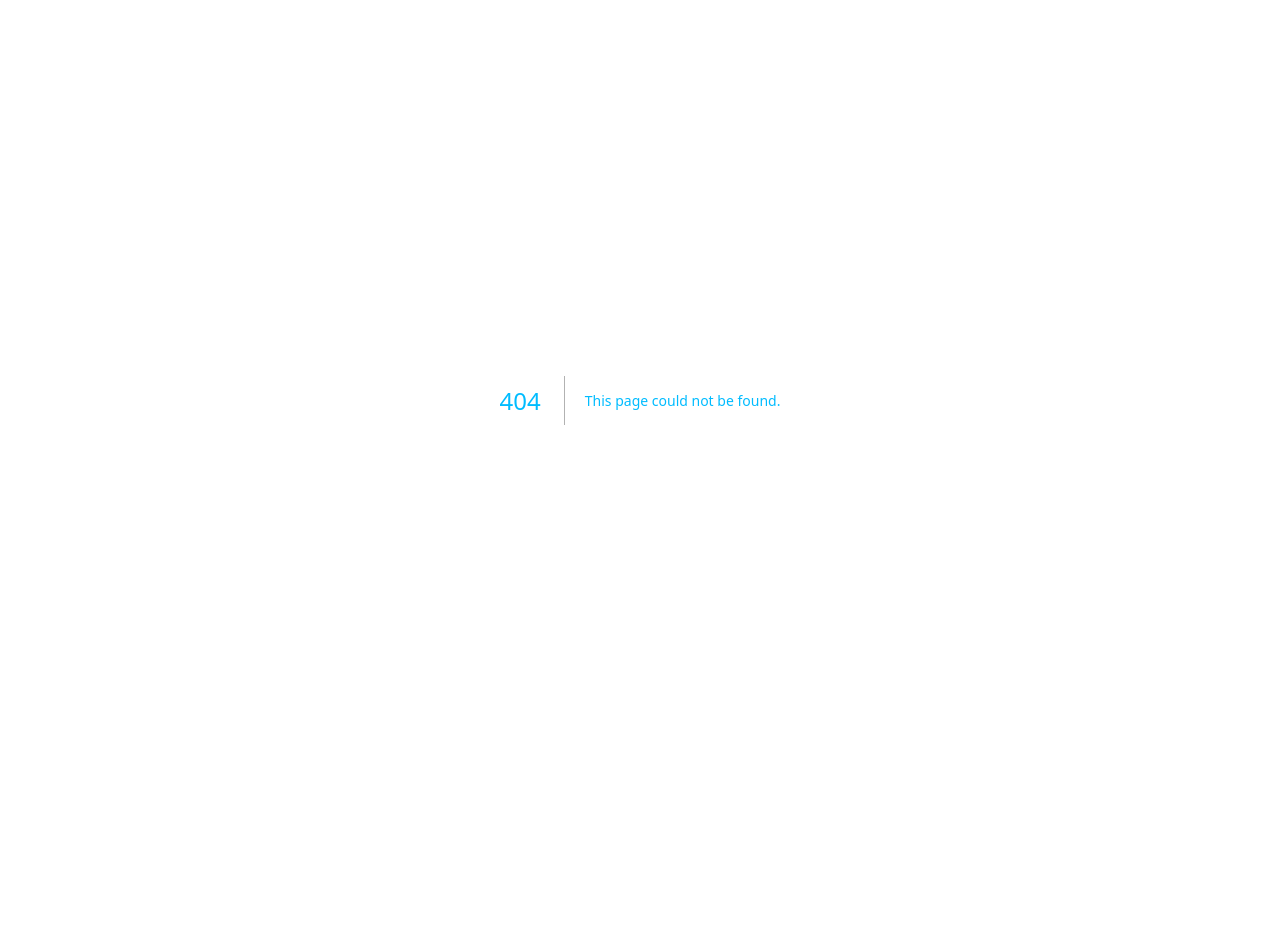
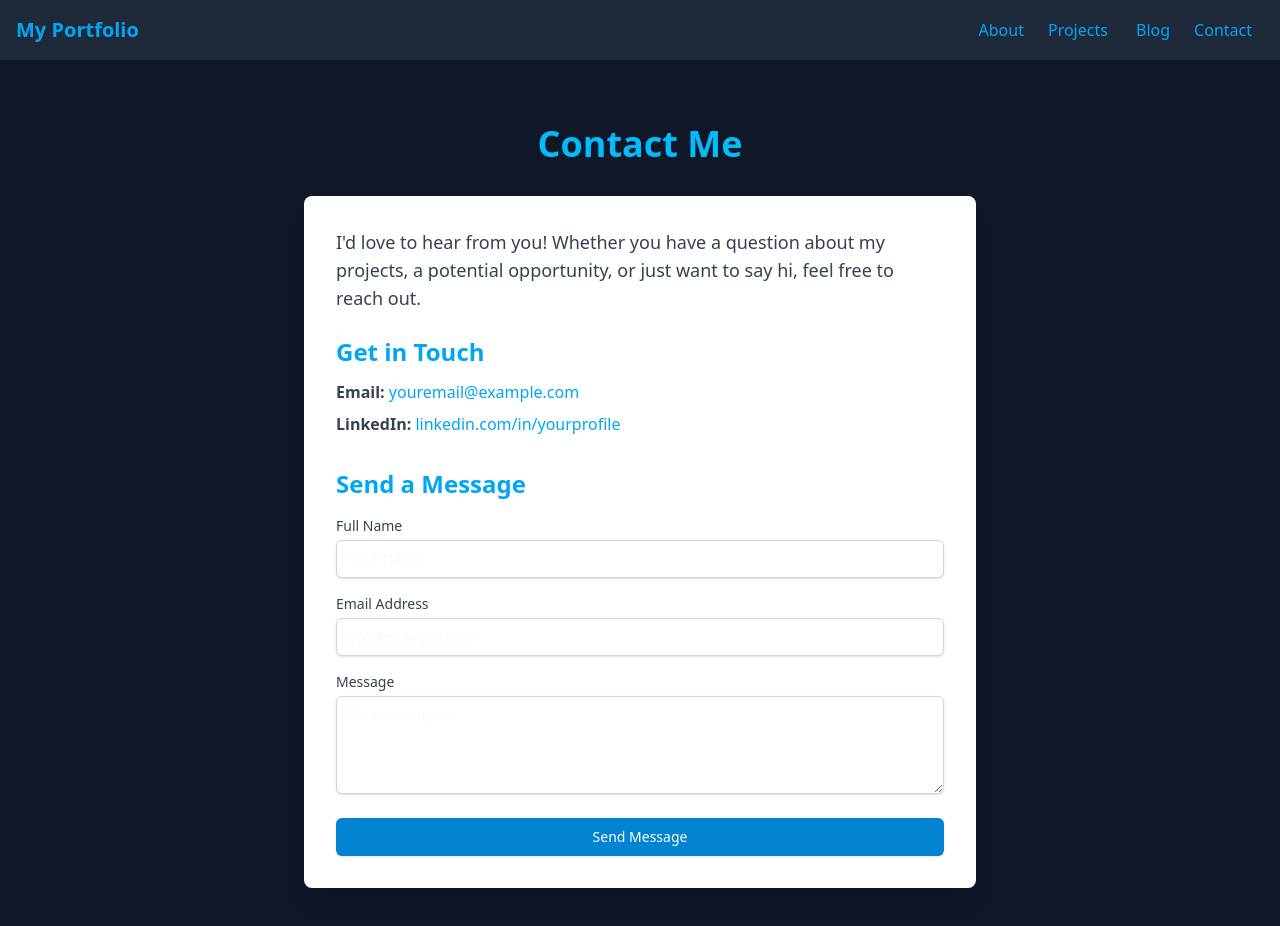
Before and after one commit to Omarhersan/personal_site, a Next.js app: page /contact in a window 1280 px wide. Before the commit this address had no page. Shown: the top 926 px of the page. Before the commit the page ends 800 px from the top, so only its background shows below. Built offline with nearby package versions, Linux system fonts and the light colour scheme.

Commit message:
navigation ready

```diff
--- /dev/null
+++ b/app/blog/page.tsx
@@ -0,0 +1,48 @@
+import React from 'react';
+import Link from 'next/link';
+
+// Sample blog post data - you'll likely want to move this to a separate file or fetch it from an API
+const posts = [
+  {
+    id: 'first-post',
+    title: 'My First Blog Post',
+    date: '2025-06-11',
+    excerpt: 'This is a short summary of my first blog post. More to come!',
+  },
+  {
+    id: 'second-post',
+    title: 'Exploring Next.js Features',
+    date: '2025-06-10',
+    excerpt: 'A dive into some of the cool features Next.js offers for web development.',
+  },
+  // Add more posts as needed
+];
+
+const BlogPage = () => {
+  return (
+    <div className="container mx-auto px-4 py-8">
+      <h1 className="text-4xl font-bold mb-8 text-center">Blog</h1>
+      <div className="space-y-8">
+        {posts.map((post) => (
+          <article key={post.id} className="bg-white dark:bg-gray-800 p-6 rounded-lg shadow-xl">
+            <h2 className="text-2xl font-semibold text-sky-500 mb-2">
+              <Link href={`/blog/${post.id}`} className="hover:underline">
+                {post.title}
+              </Link>
+            </h2>
+            <p className="text-sm text-gray-500 dark:text-gray-400 mb-3">{post.date}</p>
+            <p className="text-gray-700 dark:text-gray-300 mb-4">
+              {post.excerpt}
+            </p>
+            <Link href={`/blog/${post.id}`} className="text-sky-600 hover:text-sky-700 font-medium">
+              Read more &rarr;
+            </Link>
+          </article>
+        ))}
+      </div>
+      {/* You might want to add pagination here if you have many posts */}
+    </div>
+  );
+};
+
+export default BlogPage;
--- a/app/components/navbar/navbar.tsx
+++ b/app/components/navbar/navbar.tsx
@@ -14,6 +14,9 @@ const Navbar = () => {
           <Link href="/projects" className="px-3 hover:text-gray-300">
             Projects
           </Link>
+          <Link href="/blog" className="px-3 hover:text-gray-300"> {/* Added Blog link */}
+            Blog
+          </Link>
           <Link href="/contact" className="px-3 hover:text-gray-300">
             Contact
           </Link>
--- /dev/null
+++ b/app/contact/page.tsx
@@ -0,0 +1,53 @@
+import React from 'react';
+
+const ContactPage = () => {
+  return (
+    <div className="container mx-auto px-4 py-16">
+      <h1 className="text-4xl font-bold mb-8 text-center">Contact Me</h1>
+      <div className="max-w-2xl mx-auto bg-white dark:bg-gray-800 p-8 rounded-lg shadow-xl">
+        <p className="text-lg text-gray-700 dark:text-gray-300 mb-6">
+          I'd love to hear from you! Whether you have a question about my projects,
+          a potential opportunity, or just want to say hi, feel free to reach out.
+        </p>
+
+        {/* Basic Contact Info Example */}
+        <div className="mb-8">
+          <h2 className="text-2xl font-semibold text-sky-500 mb-3">Get in Touch</h2>
+          <p className="text-gray-700 dark:text-gray-300 mb-2">
+            <strong>Email:</strong> <a href="mailto:youremail@example.com" className="hover:underline">youremail@example.com</a>
+          </p>
+          <p className="text-gray-700 dark:text-gray-300 mb-2">
+            <strong>LinkedIn:</strong> <a href="https://linkedin.com/in/yourprofile" target="_blank" rel="noopener noreferrer" className="hover:underline">linkedin.com/in/yourprofile</a>
+          </p>
+          {/* Add other contact methods like GitHub, Twitter, etc. */}
+        </div>
+
+        {/* Simple Contact Form Placeholder (requires form handling logic) */}
+        <div>
+          <h2 className="text-2xl font-semibold text-sky-500 mb-4">Send a Message</h2>
+          <form action="#" method="POST"> { /* Replace # with your form endpoint */}
+            <div className="mb-4">
+              <label htmlFor="name" className="block text-sm font-medium text-gray-700 dark:text-gray-300 mb-1">Full Name</label>
+              <input type="text" name="name" id="name" className="mt-1 block w-full px-3 py-2 bg-white dark:bg-gray-700 border border-gray-300 dark:border-gray-600 rounded-md shadow-sm focus:outline-none focus:ring-sky-500 focus:border-sky-500 sm:text-sm" placeholder="Your Name" />
+            </div>
+            <div className="mb-4">
+              <label htmlFor="email" className="block text-sm font-medium text-gray-700 dark:text-gray-300 mb-1">Email Address</label>
+              <input type="email" name="email" id="email" className="mt-1 block w-full px-3 py-2 bg-white dark:bg-gray-700 border border-gray-300 dark:border-gray-600 rounded-md shadow-sm focus:outline-none focus:ring-sky-500 focus:border-sky-500 sm:text-sm" placeholder="you@example.com" />
+            </div>
+            <div className="mb-6">
+              <label htmlFor="message" className="block text-sm font-medium text-gray-700 dark:text-gray-300 mb-1">Message</label>
+              <textarea id="message" name="message" rows={4} className="mt-1 block w-full px-3 py-2 bg-white dark:bg-gray-700 border border-gray-300 dark:border-gray-600 rounded-md shadow-sm focus:outline-none focus:ring-sky-500 focus:border-sky-500 sm:text-sm" placeholder="Your message..."></textarea>
+            </div>
+            <div>
+              <button type="submit" className="w-full flex justify-center py-2 px-4 border border-transparent rounded-md shadow-sm text-sm font-medium text-white bg-sky-600 hover:bg-sky-700 focus:outline-none focus:ring-2 focus:ring-offset-2 focus:ring-sky-500">
+                Send Message
+              </button>
+            </div>
+          </form>
+        </div>
+      </div>
+    </div>
+  );
+};
+
+export default ContactPage;
--- a/app/layout.tsx
+++ b/app/layout.tsx
@@ -1,6 +1,7 @@
 import type { Metadata } from "next";
 import { Geist, Geist_Mono } from "next/font/google";
 import "./globals.css";
+import Navbar from './components/navbar/navbar'; // Import the Navbar
 
 const geistSans = Geist({
   variable: "--font-geist-sans",
@@ -27,7 +28,8 @@ export default function RootLayout({
       <body
         className={`${geistSans.variable} ${geistMono.variable} antialiased`}
       >
-        {children}
+        <Navbar /> { /* Add the Navbar here */}
+        <main>{children}</main> { /* Wrap children in a main tag for semantic HTML */}
       </body>
     </html>
   );
--- a/app/page.tsx
+++ b/app/page.tsx
@@ -12,7 +12,6 @@ import ContactCTA from './components/contact/ContactCTA';
 export default function Home() {
   return (
     <>
-      <Navbar />
       <main>
         <HeroSection />
         <AboutSnippet />
```
